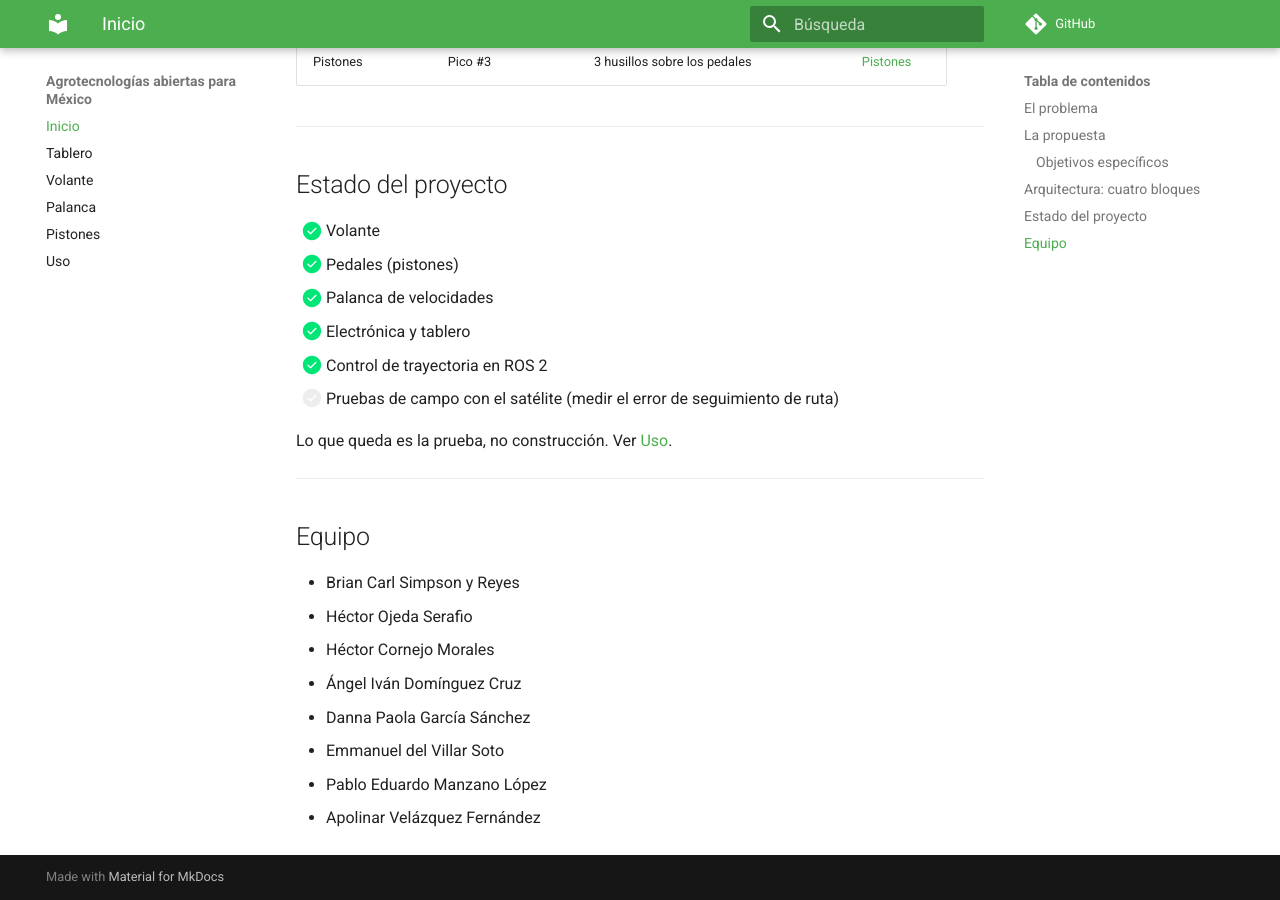
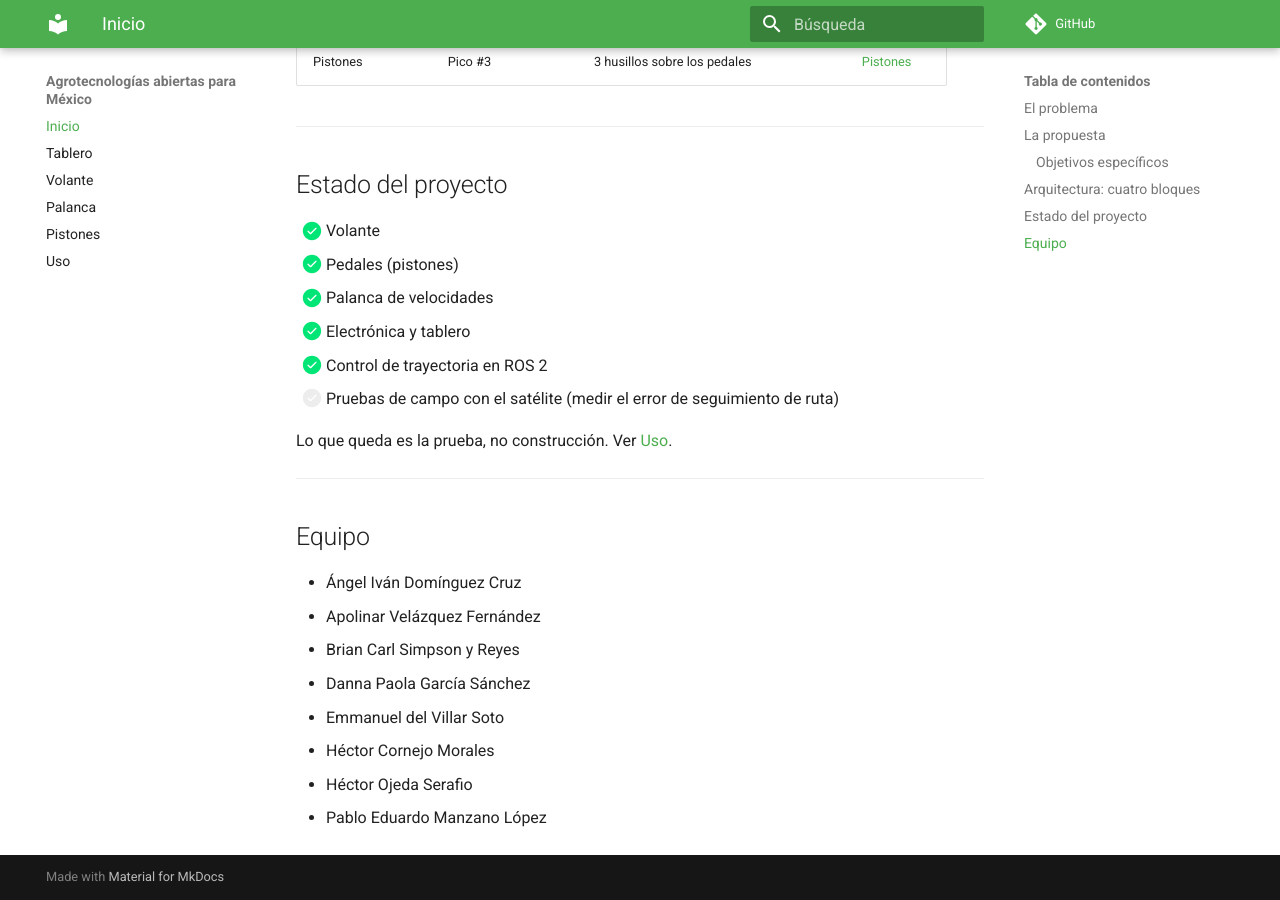
Before and after one commit to BrianSimpson01/Agrotecnologias-abiertas-para-mexico-, an MkDocs documentation site: the page built from docs/index.md, in a window 1280 px wide and 900 px high, scrolled down 2050 px. Built offline with MkDocs 1.6.1 and Material for MkDocs 9.7.7, drawn with Linux system fonts in a browser that asks for light colours; comment, search, counter and statistics services are not loaded.

Commit message:
Equipo por apellido

```diff
--- a/docs/index.md
+++ b/docs/index.md
@@ -78,11 +78,11 @@ Lo que queda es la prueba, no construcción. Ver [Uso](uso.md#pruebas-de-campo).
 
 ## Equipo
 
+- Ángel Iván Domínguez Cruz
+- Apolinar Velázquez Fernández
 - Brian Carl Simpson y Reyes
-- Héctor Ojeda Serafio
-- Héctor Cornejo Morales
-- Ángel Iván Domínguez Cruz
 - Danna Paola García Sánchez
 - Emmanuel del Villar Soto
+- Héctor Cornejo Morales
+- Héctor Ojeda Serafio
 - Pablo Eduardo Manzano López
-- Apolinar Velázquez Fernández
```
